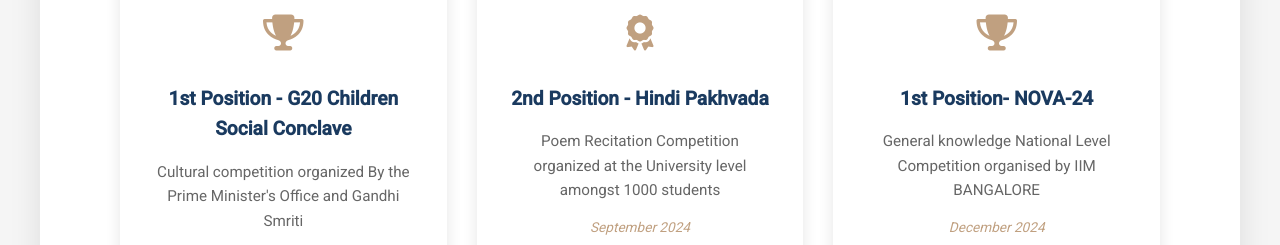
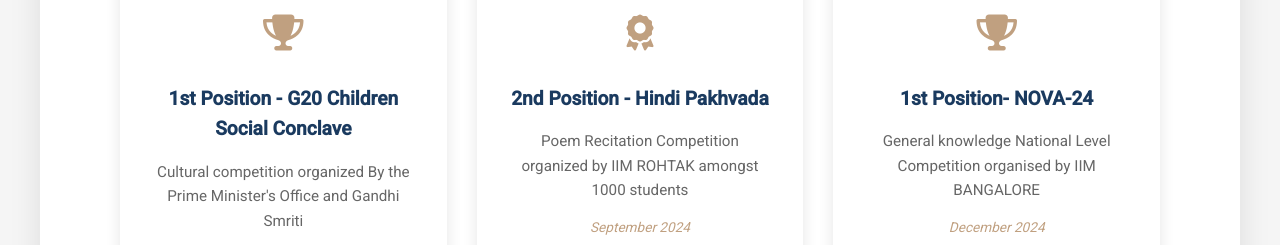
Before and after one commit to Vk17is8/VINAYAK-GAUR, a plain HTML site: page index.html in a window 1280 px wide. Shown: the part 2860-3105 px from the top of the page. Drawn offline with nearby package versions, Linux system fonts and the light colour scheme.

Commit message:
Update index.html

```diff
--- a/index.html
+++ b/index.html
@@ -209,7 +209,7 @@
                             <i class="fas fa-award"></i>
                         </div>
                         <h3>2nd Position - Hindi Pakhvada</h3>
-                        <p>Poem Recitation Competition organized at the University level amongst 1000 students</p>
+                        <p>Poem Recitation Competition organized by IIM ROHTAK amongst 1000 students</p>
                         <div class="achievement-date">September 2024</div>
                     </div>
                     <div class="achievement-card">
```
